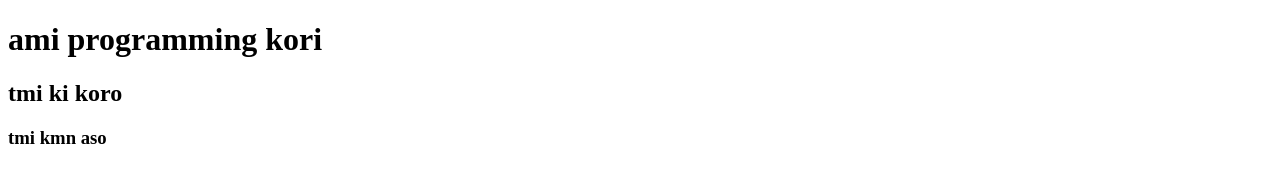
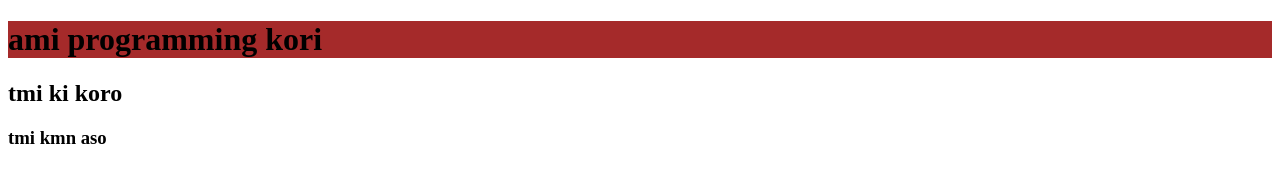
Before and after one commit to nasim239308/my-second-repo, a plain HTML site: page index.html in a window 1280 px wide. Drawn offline with Linux system fonts and the light colour scheme.

Commit message:
my changes

```diff
--- a/index.html
+++ b/index.html
@@ -5,6 +5,7 @@
     <meta http-equiv="X-UA-Compatible" content="IE=edge">
     <meta name="viewport" content="width=device-width, initial-scale=1.0">
     <title>my second github repo</title>
+    <link rel="stylesheet" href="style.css">
 </head>
 <body>
     <h1> ami programming kori</h1>
--- /dev/null
+++ b/style.css
@@ -0,0 +1,4 @@
+h1{
+    background-color: brown;
+    display: block;
+}
```
